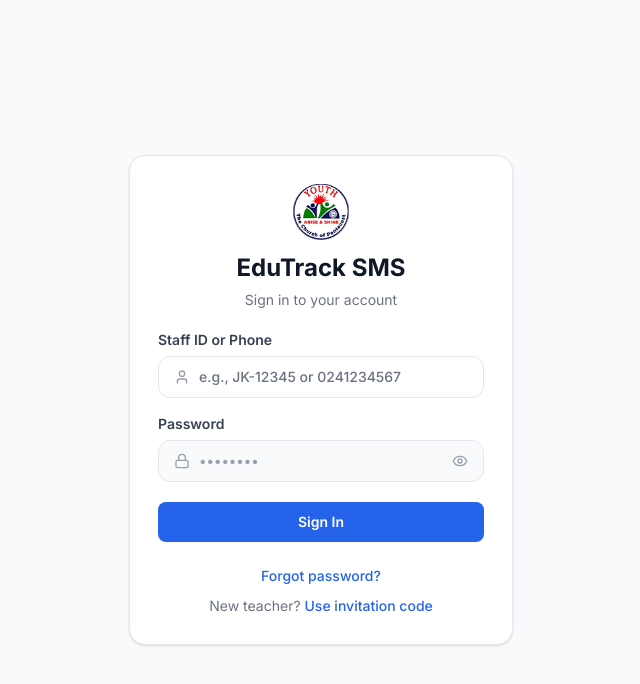
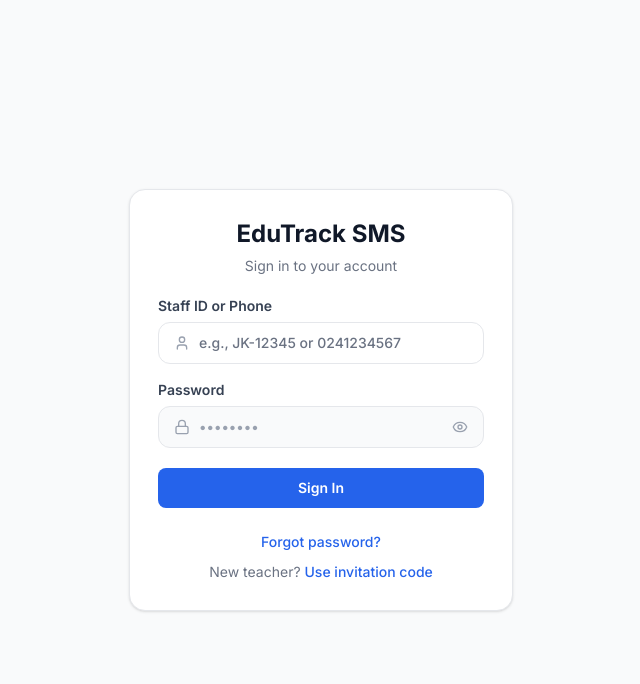
Before and after one commit to Asamoah4284/SMS, a Next.js app in the folder frontend/: page /login in a window 1280 px wide. Shown: the top 684 px of the page, without its empty margins (319-959 px from the left). Built offline with nearby package versions, Linux system fonts and the light colour scheme; no server answers.

Commit message:
Fixed Logo Loading...

```diff
--- a/frontend/app/(auth)/login/page.tsx
+++ b/frontend/app/(auth)/login/page.tsx
@@ -5,16 +5,20 @@ import Image from "next/image";
 export const metadata = { title: `Login — ${schoolConfig.name}` };
 
 export default function LoginPage() {
+  const logoSrc = process.env.NEXT_PUBLIC_SCHOOL_LOGO;
+
   return (
     <div className="bg-white border border-gray-200 rounded-2xl shadow-sm p-5 sm:p-7 w-full max-w-sm mx-auto">
-      <Image
-        src="/images/logo.png"
-        alt={`${schoolConfig.name} Logo`}
-        width={64}
-        height={64}
-        className="w-12 h-12 sm:w-14 sm:h-14 mx-auto mb-3"
-        priority
-      />
+      {typeof logoSrc === "string" && logoSrc.length > 0 ? (
+        <Image
+          src={logoSrc}
+          alt={process.env.NEXT_PUBLIC_SCHOOL_NAME || "School Logo"}
+          width={80}
+          height={80}
+          className="mx-auto block object-contain"
+          priority
+        />
+      ) : null}
       <h1 className="text-2xl font-bold text-center mb-1.5 text-gray-900">{schoolConfig.name}</h1>
       <p className="text-center text-gray-500 text-sm mb-5">Sign in to your account</p>
       <LoginForm />
--- a/frontend/next.config.ts
+++ b/frontend/next.config.ts
@@ -3,6 +3,14 @@ import type { NextConfig } from "next";
 const nextConfig: NextConfig = {
   // Cuts dev double-render noise that can surface as MetadataWrapper / head hydration warnings with React 19.
   reactStrictMode: false,
+  images: {
+    remotePatterns: [
+      {
+        protocol: "https",
+        hostname: "i0.wp.com",
+      },
+    ],
+  },
 };
 
 export default nextConfig;
```
